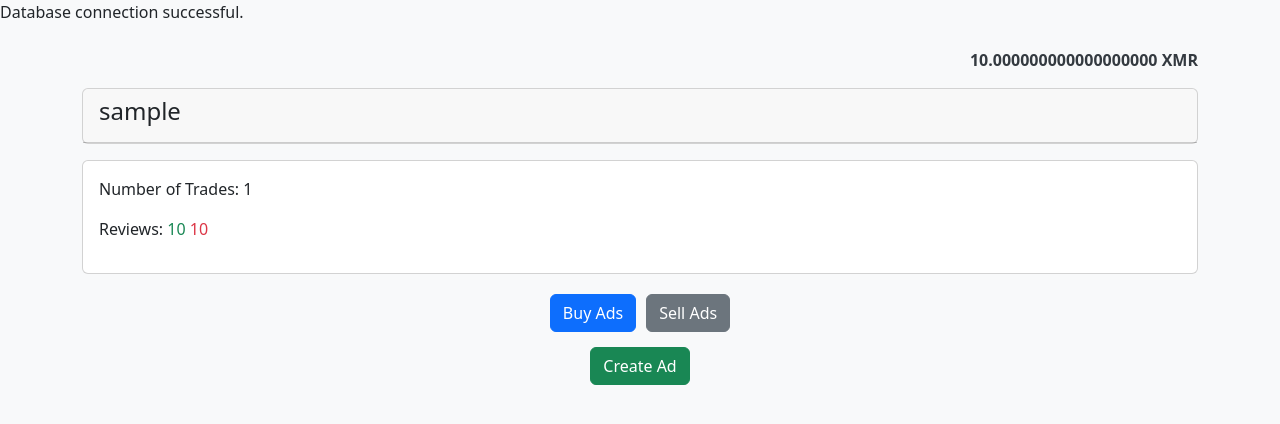
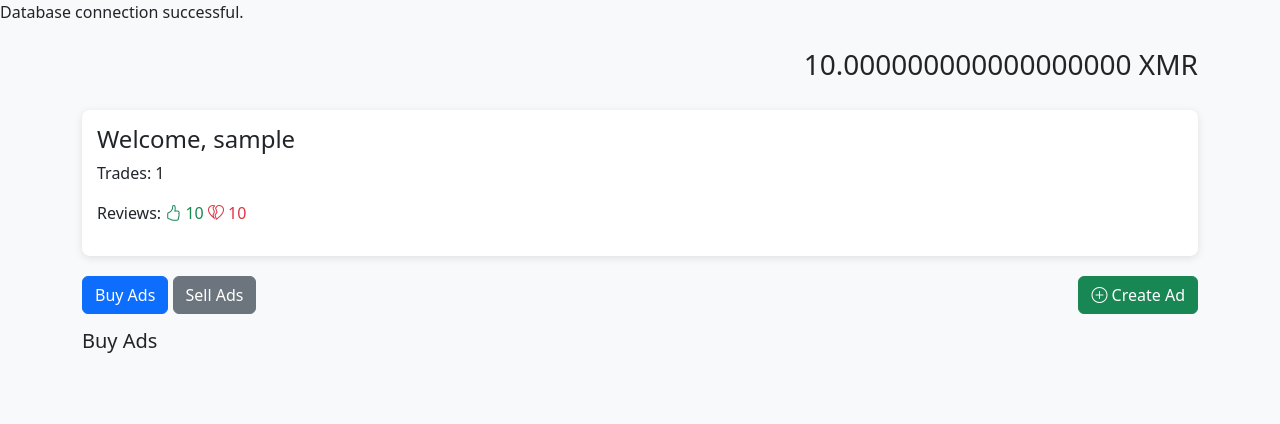
Before and after one commit to Brandywineo/P2pxmr, a PHP site: page /profile.php in a window 1280 px wide. Shown: the top 424 px of the page. Run offline with PHP 8.4, Linux system fonts and the light colour scheme; the visitor is signed in with stand-in values (Sample User, id 1); tables that the repository leaves empty or names only in its code hold one stand-in row (values such as "Sample post"); some libraries are stand-ins or nearby versions.

Commit message:
Update profile.php

```diff
--- a/public/profile.php
+++ b/public/profile.php
@@ -1,12 +1,17 @@
 <?php
 session_start();
+ini_set('display_errors', 1);
+ini_set('display_startup_errors', 1);
+error_reporting(E_ALL);
+
+// Redirect to login if not authenticated
 if (!isset($_SESSION['user_id'])) {
     header("Location: login.php");
     exit;
 }
 
 // Include database connection
-require '../src/config/db.php';
+require '../src/config/db.php'; // Adjusted path for public folder
 
 // Fetch user details
 $user_id = $_SESSION['user_id'];
@@ -14,12 +19,16 @@ $stmt = $pdo->prepare("SELECT username, trades_count, reviews_positive, reviews_
 $stmt->execute([$user_id]);
 $user = $stmt->fetch(PDO::FETCH_ASSOC);
 
+if (!$user) {
+    die("User not found.");
+}
+
 // Fetch user ads
-$buy_ads_stmt = $pdo->prepare("SELECT * FROM ads WHERE user_id = ? AND ad_type = 'buy'");
+$buy_ads_stmt = $pdo->prepare("SELECT * FROM ads WHERE user_id = ? AND ad_type = 'buy' ORDER BY created_at DESC");
 $buy_ads_stmt->execute([$user_id]);
 $buy_ads = $buy_ads_stmt->fetchAll(PDO::FETCH_ASSOC);
 
-$sell_ads_stmt = $pdo->prepare("SELECT * FROM ads WHERE user_id = ? AND ad_type = 'sell'");
+$sell_ads_stmt = $pdo->prepare("SELECT * FROM ads WHERE user_id = ? AND ad_type = 'sell' ORDER BY created_at DESC");
 $sell_ads_stmt->execute([$user_id]);
 $sell_ads = $sell_ads_stmt->fetchAll(PDO::FETCH_ASSOC);
 ?>
@@ -31,131 +40,119 @@ $sell_ads = $sell_ads_stmt->fetchAll(PDO::FETCH_ASSOC);
     <meta name="viewport" content="width=device-width, initial-scale=1.0">
     <title>Profile</title>
     <link rel="stylesheet" href="https://cdnjs.cloudflare.com/ajax/libs/bootstrap/5.3.0/css/bootstrap.min.css">
-    <link rel="stylesheet" href="https://cdnjs.cloudflare.com/ajax/libs/bootstrap-icons/1.10.5/font/bootstrap.min.css">
+    <link rel="stylesheet" href="https://cdnjs.cloudflare.com/ajax/libs/bootstrap-icons/1.10.5/font/bootstrap-icons.min.css">
     <style>
         body {
             background-color: #f8f9fa;
         }
-
-        .balance {
+        .balance-toggle {
             cursor: pointer;
-            text-align: right;
-            font-weight: bold;
-            color: #343a40;
         }
-
-        .card-header {
-            display: flex;
-            justify-content: space-between;
-            align-items: center;
+        .profile-card {
+            margin-top: 20px;
+            padding: 15px;
+            border-radius: 8px;
+            background-color: #ffffff;
+            box-shadow: 0 2px 8px rgba(0, 0, 0, 0.1);
         }
-
-        .ads-container {
+        .ads-section {
             margin-top: 20px;
         }
-
         .ad-card {
-            background-color: white;
+            margin-bottom: 15px;
             padding: 15px;
+            border: 1px solid #e0e0e0;
             border-radius: 8px;
-            box-shadow: 0 2px 8px rgba(0, 0, 0, 0.1);
+            background-color: #ffffff;
+        }
+        .toggle-buttons {
             margin-bottom: 15px;
-        }
-
-        .btn-tab {
-            margin: 0 5px;
-        }
-
-        .create-ad-btn {
-            margin: 15px 0;
-            text-align: center;
         }
     </style>
 </head>
 <body>
-<div class="container mt-4">
+    <div class="container">
         <!-- Account Balance -->
-    <div class="balance" id="balance-display">
-        <span id="balance-amount"><?php echo number_format($user['total_traded_amount'], 18); ?></span>
-        <span id="balance-currency">XMR</span>
+        <div class="d-flex justify-content-end mt-4">
+            <h3 id="balance" class="balance-toggle">
+                <?php echo number_format($user['total_traded_amount'], 18); ?> XMR
+            </h3>
         </div>
 
-    <!-- Username Card -->
-    <div class="card mt-3">
-        <div class="card-header">
-            <h4><?php echo htmlspecialchars($user['username']); ?></h4>
-        </div>
+        <!-- Profile Card -->
+        <div class="profile-card">
+            <h4>Welcome, <?php echo htmlspecialchars($user['username']); ?></h4>
+            <p>Trades: <?php echo $user['trades_count']; ?></p>
+            <p>
+                Reviews:
+                <span class="text-success"><i class="bi bi-hand-thumbs-up"></i> <?php echo $user['reviews_positive']; ?></span>
+                <span class="text-danger"><i class="bi bi-heartbreak"></i> <?php echo $user['reviews_negative']; ?></span>
+            </p>
         </div>
 
-    <!-- Stats -->
-    <div class="card mt-3">
-        <div class="card-body">
-            <p>Number of Trades: <?php echo htmlspecialchars($user['trades_count']); ?></p>
-            <p>Reviews:
-                <span class="text-success"><i class="bi bi-hand-thumbs-up-fill"></i> <?php echo htmlspecialchars($user['reviews_positive']); ?></span>
-                <span class="text-danger"><i class="bi bi-heartbreak-fill"></i> <?php echo htmlspecialchars($user['reviews_negative']); ?></span>
-            </p>
-        </div>
+        <!-- Toggle Ads -->
+        <div class="ads-section">
+            <div class="toggle-buttons">
+                <button class="btn btn-primary" onclick="showAds('buy')">Buy Ads</button>
+                <button class="btn btn-secondary" onclick="showAds('sell')">Sell Ads</button>
+                <button class="btn btn-success float-end" onclick="location.href='create_ad.php'">
+                    <i class="bi bi-plus-circle"></i> Create Ad
+                </button>
             </div>
 
-    <!-- Ads Tabs -->
-    <div class="ads-container">
-        <div class="d-flex justify-content-center">
-            <button class="btn btn-primary btn-tab" onclick="showAds('buy')">Buy Ads</button>
-            <button class="btn btn-secondary btn-tab" onclick="showAds('sell')">Sell Ads</button>
+            <!-- Buy Ads -->
+            <div id="buy-ads">
+                <h5>Buy Ads</h5>
+                <?php foreach ($buy_ads as $ad) { ?>
+                    <div class="ad-card">
+                        <p><strong>Price:</strong> <?php echo $ad['price']; ?> USD/XMR</p>
+                        <p><strong>Payment Method:</strong> <?php echo htmlspecialchars($ad['payment_method']); ?></p>
+                        <button class="btn btn-primary" onclick="location.href='order.php?ad_id=<?php echo $ad['id']; ?>'">Buy</button>
+                    </div>
+                <?php } ?>
             </div>
 
-        <div id="buy-ads" class="ad-listings">
-            <?php foreach ($buy_ads as $ad): ?>
+            <!-- Sell Ads -->
+            <div id="sell-ads" style="display: none;">
+                <h5>Sell Ads</h5>
+                <?php foreach ($sell_ads as $ad) { ?>
                     <div class="ad-card">
-                    <p><strong>Price:</strong> $<?php echo htmlspecialchars($ad['price']); ?></p>
+                        <p><strong>Price:</strong> <?php echo $ad['price']; ?> USD/XMR</p>
                         <p><strong>Payment Method:</strong> <?php echo htmlspecialchars($ad['payment_method']); ?></p>
+                        <button class="btn btn-success" onclick="location.href='order.php?ad_id=<?php echo $ad['id']; ?>'">Sell</button>
                     </div>
-            <?php endforeach; ?>
+                <?php } ?>
             </div>
-
-        <div id="sell-ads" class="ad-listings" style="display: none;">
-            <?php foreach ($sell_ads as $ad): ?>
-                <div class="ad-card">
-                    <p><strong>Price:</strong> $<?php echo htmlspecialchars($ad['price']); ?></p>
-                    <p><strong>Payment Method:</strong> <?php echo htmlspecialchars($ad['payment_method']); ?></p>
-                </div>
-            <?php endforeach; ?>
-        </div>
-    </div>
-
-    <!-- Create Ad Button -->
-    <div class="create-ad-btn">
-        <button class="btn btn-success" onclick="location.href='public/create_ad.php'">
-            <i class="bi bi-plus-circle"></i> Create Ad
-        </button>
         </div>
     </div>
 
     <script>
-    let currentCurrency = 'XMR';
-    const balanceDisplay = document.getElementById('balance-display');
-    const balanceAmount = document.getElementById('balance-amount');
-    const balanceCurrency = document.getElementById('balance-currency');
+        const balance = document.getElementById('balance');
+        let inXMR = true;
 
-    const xmrBalance = parseFloat(balanceAmount.innerHTML);
-    const usdConversionRate = 150.00; // Example rate, replace with real-time value
+        balance.addEventListener('click', () => {
+            const amount = <?php echo $user['total_traded_amount']; ?>;
+            const usdRate = <?php echo $_SESSION['usd_rate'] ?? 1; ?>;
 
-    balanceDisplay.addEventListener('click', () => {
-        if (currentCurrency === 'XMR') {
-            balanceAmount.innerHTML = (xmrBalance * usdConversionRate).toFixed(2);
-            balanceCurrency.innerHTML = 'USD';
-            currentCurrency = 'USD';
+            if (inXMR) {
+                balance.textContent = `${(amount * usdRate).toFixed(2)} USD`;
             } else {
-            balanceAmount.innerHTML = xmrBalance.toFixed(18);
-            balanceCurrency.innerHTML = 'XMR';
-            currentCurrency = 'XMR';
+                balance.textContent = `${amount.toFixed(18)} XMR`;
             }
+            inXMR = !inXMR;
         });
 
         function showAds(type) {
-        document.getElementById('buy-ads').style.display = type === 'buy' ? 'block' : 'none';
-        document.getElementById('sell-ads').style.display = type === 'sell' ? 'block' : 'none';
+            const buyAds = document.getElementById('buy-ads');
+            const sellAds = document.getElementById('sell-ads');
+
+            if (type === 'buy') {
+                buyAds.style.display = 'block';
+                sellAds.style.display = 'none';
+            } else {
+                buyAds.style.display = 'none';
+                sellAds.style.display = 'block';
+            }
         }
     </script>
 </body>
```
Lines whose indentation alone changed are shown as unchanged.
